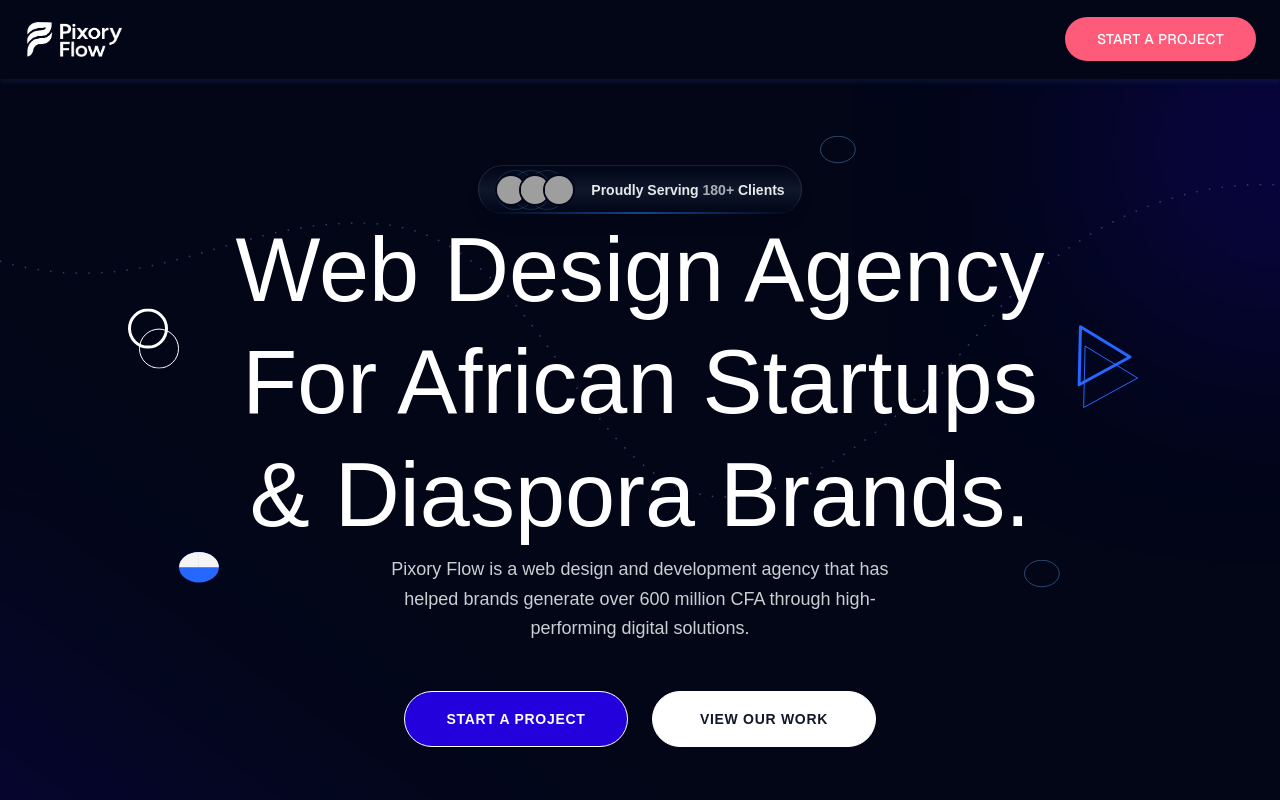
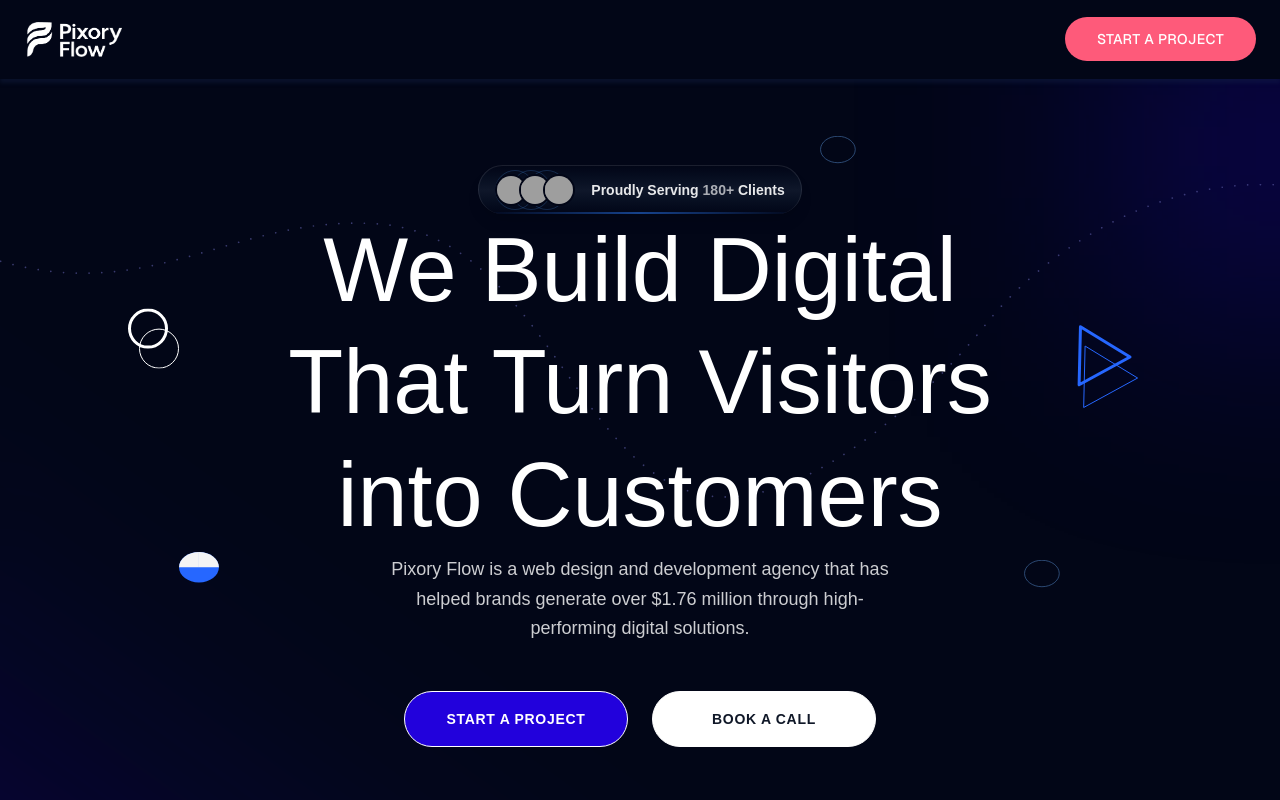
Before and after one commit to Jina060/pixory-ad, a Next.js app: page / in a window 1280 px wide. Shown: the top 800 px of the page. Built offline with nearby package versions, Linux system fonts and the light colour scheme; grey boxes are pictures that could not be loaded.

Commit message:
number and calendly updates

```diff
--- a/components/Hero.tsx
+++ b/components/Hero.tsx
@@ -61,13 +61,13 @@
 
           <h1 className="text-4xl md:text-5xl lg:text-6xl xl:text-[90px] font-bold md:font-normal text-white mb-1 leading-tight md:leading-tight">
             <span className="block">
-              <StaticText text="Web Design Agency" />
+              <StaticText text="We Build Digital" />
             </span>
 
             <span className="block mt-1 md:mt-0">
               <span className="relative inline-block">
                 <span className="inline-block">
-                  <StaticText text="For " />
+                  <StaticText text="That " />
                 </span>
 
                 <m.svg
@@ -110,16 +110,16 @@
                 </m.svg>
               </span>
 
-              <StaticText text=" African Startups" />
+              <StaticText text=" Turn Visitors" />
             </span>
 
             <span className="block mt-1 md:mt-0">
-              <StaticText text="& Diaspora Brands." />
+              <StaticText text="into Customers" />
             </span>
           </h1>
 
           <p className="text-base md:text-lg text-white/80 max-w-lg mx-auto mb-12 leading-relaxed font-extralight">
-            Pixory Flow is a web design and development agency that has helped brands generate over 600 million CFA through high-performing digital solutions.
+            Pixory Flow is a web design and development agency that has helped brands generate over $1.76 million through high-performing digital solutions.
           </p>
 
           <div className="flex flex-col sm:flex-row items-center justify-center gap-6">
@@ -133,11 +133,11 @@
             </Link>
 
             <Link
-              href="/work"
+              href="https://calendly.com/pixoryflow-info/30min"
               className="hover:scale-105 transition-all duration-300 cursor-pointer"
             >
               <button className="bg-white hover:bg-gray-50 text-gray-900 font-semibold px-10 rounded-full transition-all duration-300 uppercase tracking-wider text-sm border border-white cursor-pointer h-14 w-56 leading-none flex items-center justify-center">
-                VIEW OUR WORK
+                BOOK A CALL
               </button>
             </Link>
           </div>
```
